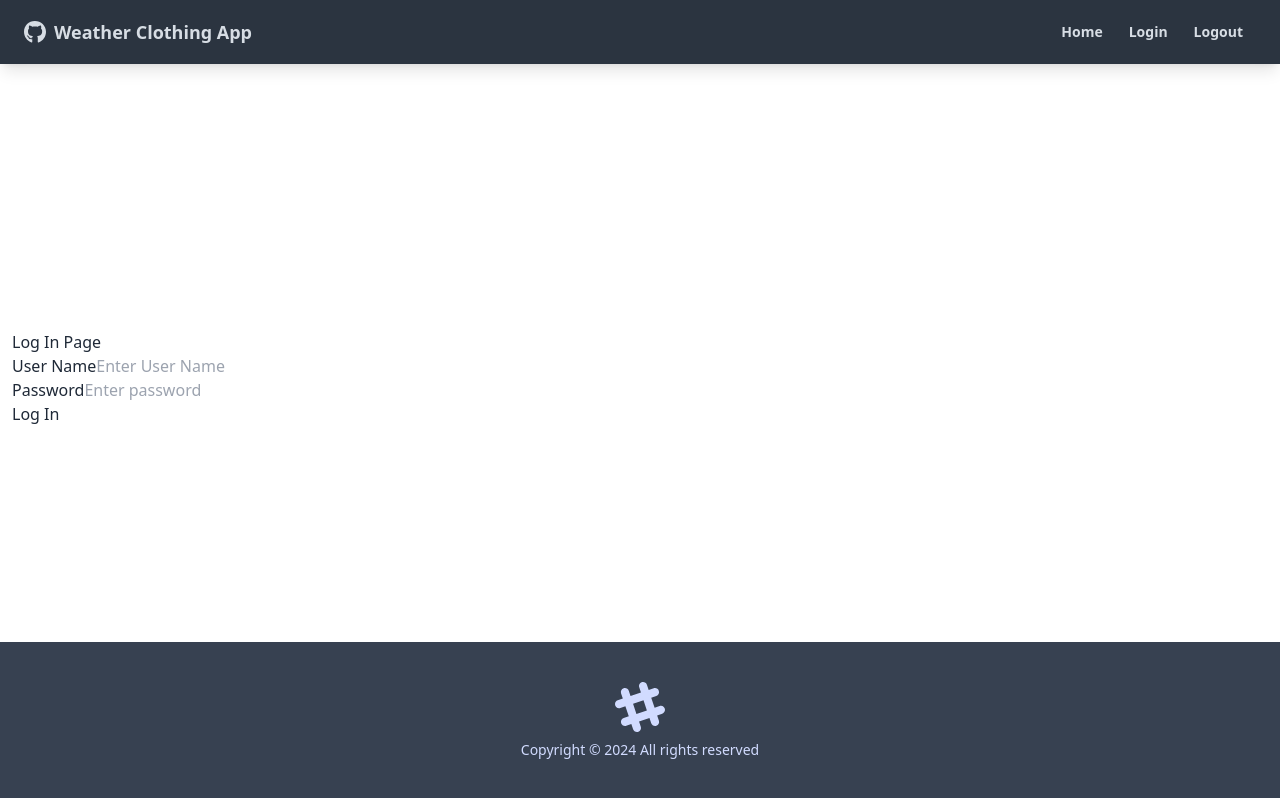
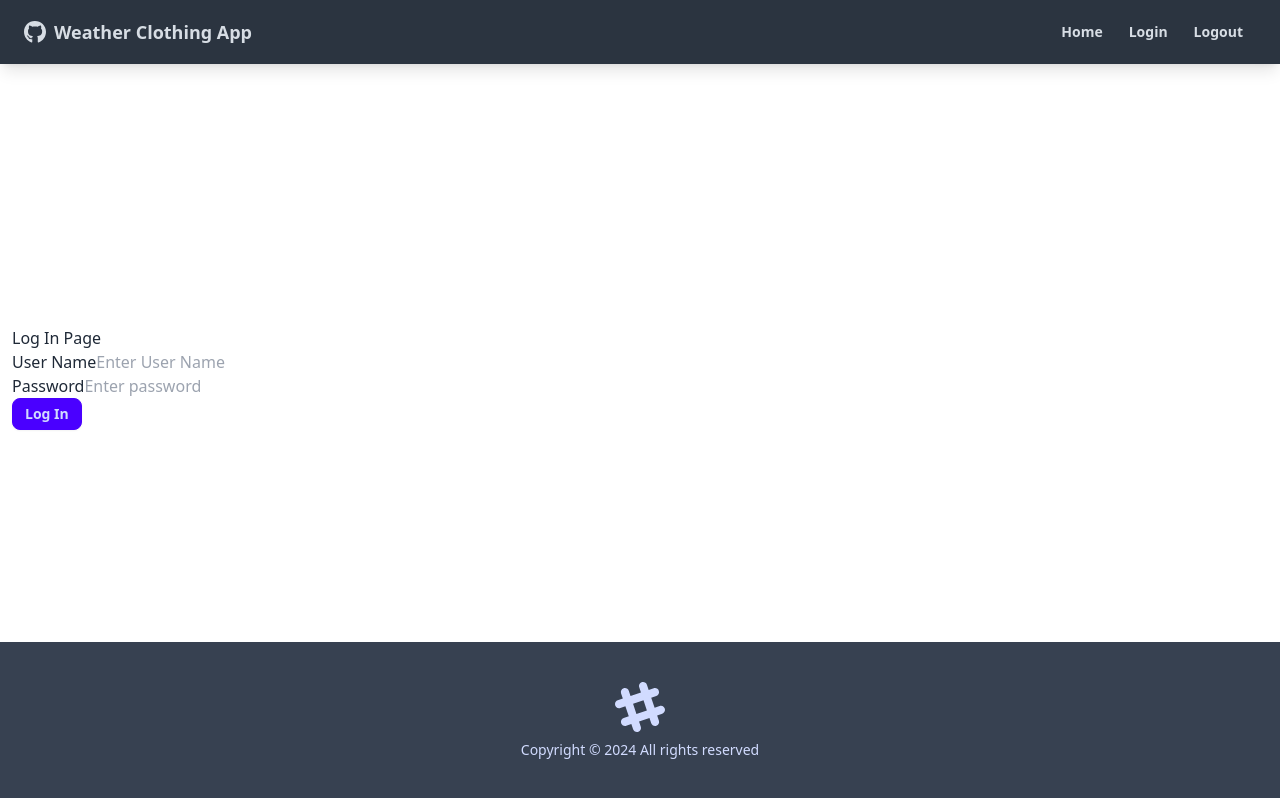
Before and after one commit to powergeoff/WeatherApp, a React (Create React App) app in the folder WeatherApp.UI/: page /login in a window 1280 px wide. Built offline with nearby package versions, Linux system fonts and the light colour scheme.

Commit message:
style buttons and alerts

```diff
--- a/WeatherApp.UI/package.json
+++ b/WeatherApp.UI/package.json
@@ -4,7 +4,6 @@
   "private": true,
   "dependencies": {
     "axios": "0.21.4",
-    "daisyui": "^4.10.2",
     "react": "^18.2.0",
     "react-dom": "^18.2.0",
     "react-icons": "^5.1.0",
@@ -46,6 +45,7 @@
   },
   "devDependencies": {
     "@babel/plugin-proposal-private-property-in-object": "^7.21.11",
+    "@tailwindcss/typography": "^0.5.13",
     "@testing-library/jest-dom": "^5.17.0",
     "@testing-library/react": "14.0.0",
     "@testing-library/user-event": "^13.5.0",
@@ -58,6 +58,7 @@
     "autoprefixer": "^10.4.19",
     "cypress": "^13.7.2",
     "cypress-watch-and-reload": "^1.10.13",
+    "daisyui": "^4.10.2",
     "msw": "^1.3.3",
     "postcss": "^8.4.38",
     "start-server-and-test": "^2.0.3",
--- a/WeatherApp.UI/src/components/layout/Alert.tsx
+++ b/WeatherApp.UI/src/components/layout/Alert.tsx
@@ -9,7 +9,6 @@ const Alert = () => {
             style={{ visibility: alert.alert ? 'visible' : 'hidden' }}>
             <div className={`flex-none alert alert-${alert.type}`}>
                 <strong>{alert?.alert}</strong>
-
             </div>
 
         </button>
--- a/WeatherApp.UI/src/context/alert/AlertState.ts
+++ b/WeatherApp.UI/src/context/alert/AlertState.ts
@@ -1,4 +1,4 @@
-export type IAlertType = "error" | "warning" | "info" | undefined;
+export type IAlertType = 'error' | 'warning' | 'info' | 'success' | undefined;
 
 export interface IAlertState {
   alert: string | undefined;
@@ -6,7 +6,7 @@ export interface IAlertState {
 }
 
 export interface IAlertAction {
-  type: "CLEAR" | "SET";
+  type: 'CLEAR' | 'SET';
   payload: IAlertState;
 }
 
--- a/WeatherApp.UI/src/context/authInfo/AuthInfoContext.tsx
+++ b/WeatherApp.UI/src/context/authInfo/AuthInfoContext.tsx
@@ -45,7 +45,7 @@ const AuthInfoProvider: React.FC<{ children: React.ReactNode }> = ({ children })
       .then((response) => {
         dispatch({ type: 'LOGIN', payload: response.data });
         saveAuthInfo(response.data);
-        setAlert('Login Success', 'info');
+        setAlert('Login Success', 'success');
       })
       .catch((error) => {
         const errorMessage = error.response.data.title ? error.response.data.title : error.message;
--- a/WeatherApp.UI/src/routes/homePage.tsx
+++ b/WeatherApp.UI/src/routes/homePage.tsx
@@ -73,7 +73,7 @@ export const HomePage: React.FC = () => {
           <RadioSlider name='Body Temp Level' value={bodyTempLevel} setValue={setBodyTempLevel} />
         </>
       }
-      <button disabled={latitude === undefined} data-test="fetch-data" onClick={fetchData}>Refresh</button>
+      <button className='btn btn-primary btn-sm rounded-btn' disabled={latitude === undefined} data-test="fetch-data" onClick={fetchData}>Refresh</button>
 
 
     </div>
--- a/WeatherApp.UI/src/routes/loginPage.tsx
+++ b/WeatherApp.UI/src/routes/loginPage.tsx
@@ -24,7 +24,7 @@ export const LoginPage: React.FC = () => {
       <input data-test="password" id="password" onChange={(e) => setPassword(e.target.value)} placeholder='Enter password' />
     </div>
 
-    <div><button data-test="submit" onClick={handleClick}>Log In</button></div>
+    <div><button className='btn btn-primary btn-sm rounded-btn' data-test="submit" onClick={handleClick}>Log In</button></div>
     {success && <h2 data-test="successMessage">{success}</h2>}
   </>);
 }
--- a/WeatherApp.UI/tailwind.config.js
+++ b/WeatherApp.UI/tailwind.config.js
@@ -6,5 +6,5 @@ module.exports = {
   theme: {
     extend: {},
   },
-  plugins: [require('daisyui')],
+  plugins: [require('@tailwindcss/typography'), require('daisyui')],
 }
```
